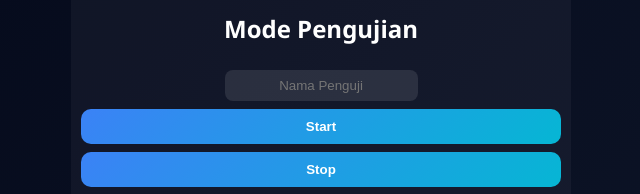
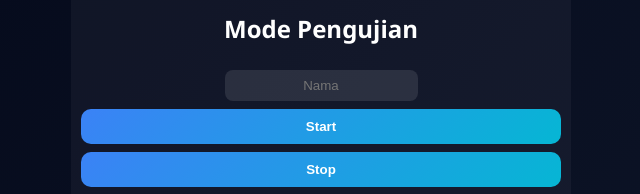
Before and after one commit to Janjangaji/Driver-Monitoring, a plain HTML site: page index.html in a window 1280 px wide. Both pictures are taken after a click on the button "🧪 Mode Pengujian". Shown: the part 376-570 px from the top of the page, 319-959 px from the left. Drawn offline with Linux system fonts and the light colour scheme; no server answers.

Commit message:
Update input placeholder from 'Nama Penguji' to 'Nama'

```diff
--- a/index.html
+++ b/index.html
@@ -172,7 +172,7 @@ h3 {
 <div id="testMode">
 <h2>Mode Pengujian</h2>
 
-<input id="nama" placeholder="Nama Penguji">
+<input id="nama" placeholder="Nama">
 <button onclick="startTest()">Start</button>
 <button onclick="stopTest()">Stop</button>
 
```
